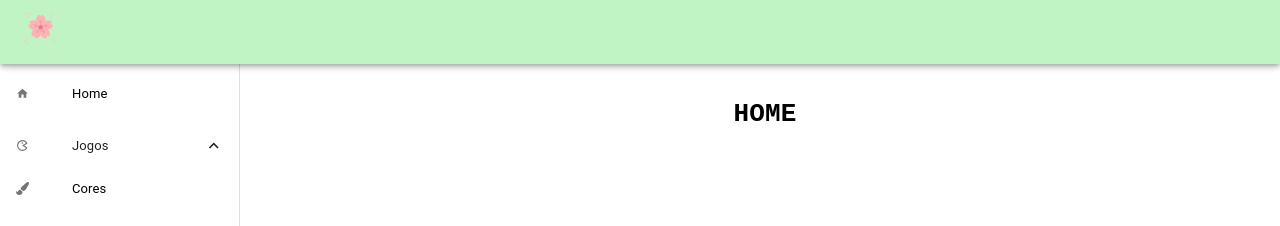
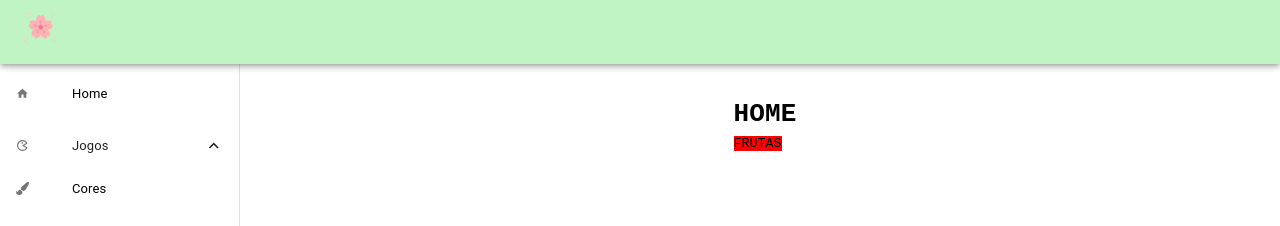
Before and after one commit to deborafsm/nihongo-san, a React (Create React App) app in the folder my-app/: page /home in a window 1280 px wide. Shown: the top 226 px of the page. Built offline with nearby package versions, Linux system fonts and the light colour scheme.

Commit message:
update: topicos

```diff
--- a/my-app/src/components/Questions/quiz.jsx
+++ b/my-app/src/components/Questions/quiz.jsx
@@ -18,6 +18,7 @@ export const SideData = [
     questTextHira: "オレンジ",
     questText: " Orenji",
     questTraducao: "Laranja",
+    type:"Frutas",
     opcoesQuest: [
       {
         respQuest: <img src={maca} alt="" style={{ width: "120px" }} />,
@@ -49,6 +50,7 @@ export const SideData = [
     questTextHira: "くず",
     questText: " appuru",
     questTraducao: "Maça",
+    type:"Frutas",
     opcoesQuest: [
       {
         respQuest: <img src={laranja} alt="" style={{ width: "120px" }} />,
@@ -80,6 +82,7 @@ export const SideData = [
     questTextHira: "女性",
     questText: "Josei",
     questTraducao: "mulher",
+    type:"Generos",
     opcoesQuest: [
       {
         respQuest: <img src={daughter} alt="" style={{ width: "120px" }} />,
@@ -111,6 +114,7 @@ export const SideData = [
     questTextHira: "ねこ",
     questText: "Neko",
     questTraducao: "gato",
+    type:"Animais",
     opcoesQuest: [
       {
         respQuest: <img src={gato} alt="" style={{ width: "120px" }} />,
--- a/my-app/src/pages/Home.jsx
+++ b/my-app/src/pages/Home.jsx
@@ -6,6 +6,7 @@ function Home() {
 
       <div className="img_home">
         <h1>HOME</h1>
+        <a href="/quiz-game"><button>FRUTAS</button></a>
       </div>
     </div>
   );
--- a/my-app/src/pages/Quiz.jsx
+++ b/my-app/src/pages/Quiz.jsx
@@ -1,6 +1,11 @@
 import QuizGame from "../components/Questions/QuizGame.jsx";
 function ParticulaGame() {
-  return <QuizGame />;
+  return (
+    <>
+
+       <QuizGame />
+    </>
+  );
 }
 
 export default ParticulaGame;
```
Also changed, not shown: my-app/src/utils/topicos.txt.
